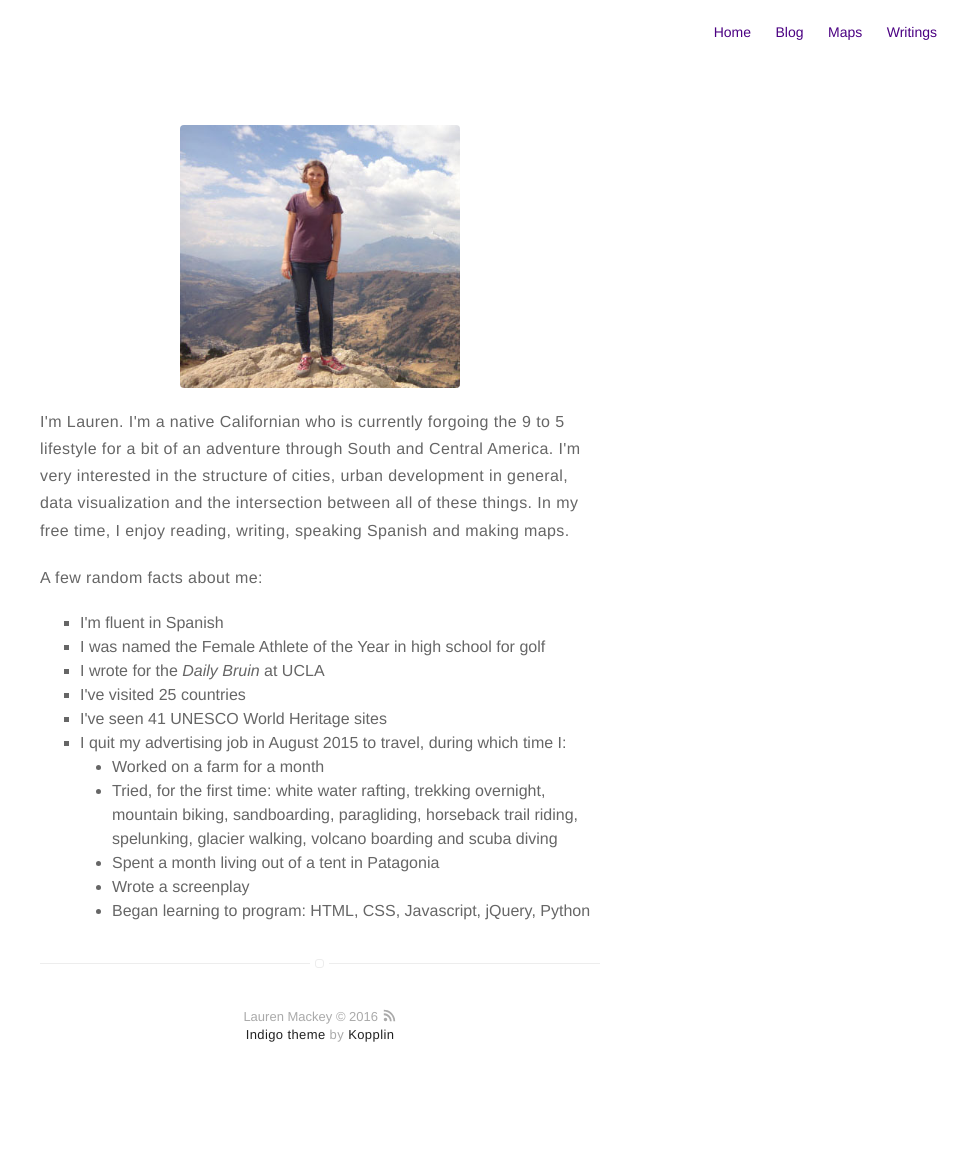
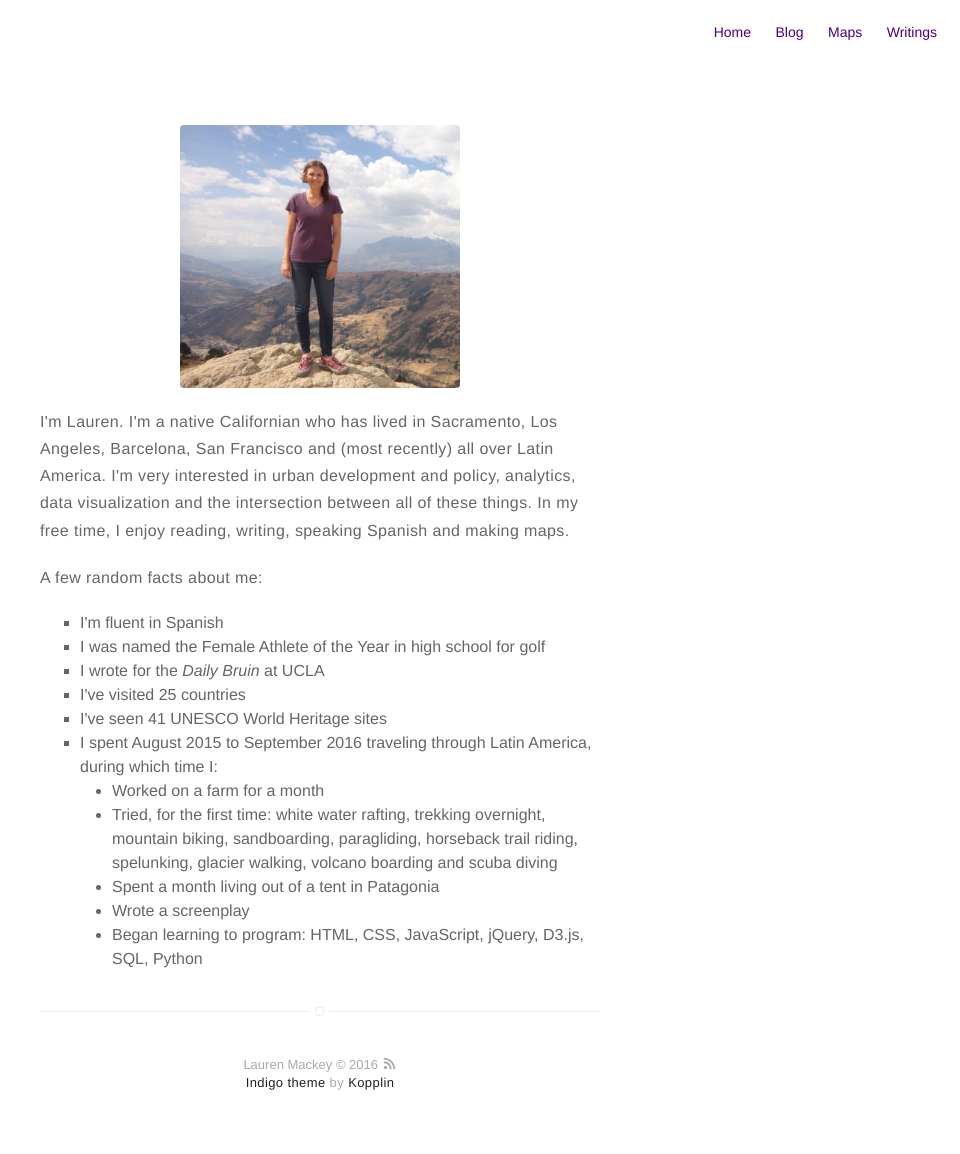
Before and after one commit to laurenmackey/laurenmackey.github.io, a Jekyll site: the page built from about.md, in a window 1280 px wide. Shown: the whole page, without its empty margins (320-1280 px from the left). Built offline with Jekyll 4.4.1, drawn with Linux system fonts in a browser that asks for light colours; before the commit the page ends 1106 px from its top, so only the background shows below that.

Commit message:
updating travel

```diff
--- a/about.md
+++ b/about.md
@@ -4,7 +4,7 @@ layout: page
 ---
 ![Profile Image]({{ site.url }}/{{ site.picture }})
 
-<p>I'm Lauren. I'm a native Californian who is currently forgoing the 9 to 5 lifestyle for a bit of an adventure through South and Central America. I'm very interested in the structure of cities, urban development in general, data visualization and the intersection between all of these things. In my free time, I enjoy reading, writing, speaking Spanish and making maps.</p>
+<p>I'm Lauren. I'm a native Californian who has lived in Sacramento, Los Angeles, Barcelona, San Francisco and (most recently) all over Latin America. I'm very interested in urban development and policy, analytics, data visualization and the intersection between all of these things. In my free time, I enjoy reading, writing, speaking Spanish and making maps.</p>
 
 <p>A few random facts about me: </p>
 
@@ -14,10 +14,10 @@ layout: page
     <li type="square">I wrote for the <em> Daily Bruin </em> at UCLA </li>
     <li type="square">I've visited 25 countries</li> <!-- through Guatemala -->
     <li type="square">I've seen 41 UNESCO World Heritage sites</li> <!-- through Guatemala -->
-    <li type="square">I quit my advertising job in August 2015 to travel, during which time I:</li>
+    <li type="square">I spent August 2015 to September 2016 traveling through Latin America, during which time I:</li>
     <li style="margin-left: 2em">Worked on a farm for a month</li>
     <li style="margin-left: 2em">Tried, for the first time: white water rafting, trekking overnight, mountain biking, sandboarding, paragliding, horseback trail riding, spelunking, glacier walking, volcano boarding and scuba diving</li>
     <li style="margin-left: 2em">Spent a month living out of a tent in Patagonia</li>
 	<li style="margin-left: 2em">Wrote a screenplay</li>
-	<li style="margin-left: 2em">Began learning to program: HTML, CSS, Javascript, jQuery, Python</li>
+	<li style="margin-left: 2em">Began learning to program: HTML, CSS, JavaScript, jQuery, D3.js, SQL, Python</li>
 </ul>
```
Also changed, not shown: TakenDownPosts/2016-01-07-sustainable-living.markdown (renamed from _posts/2016-01-07-sustainable-living.markdown).
